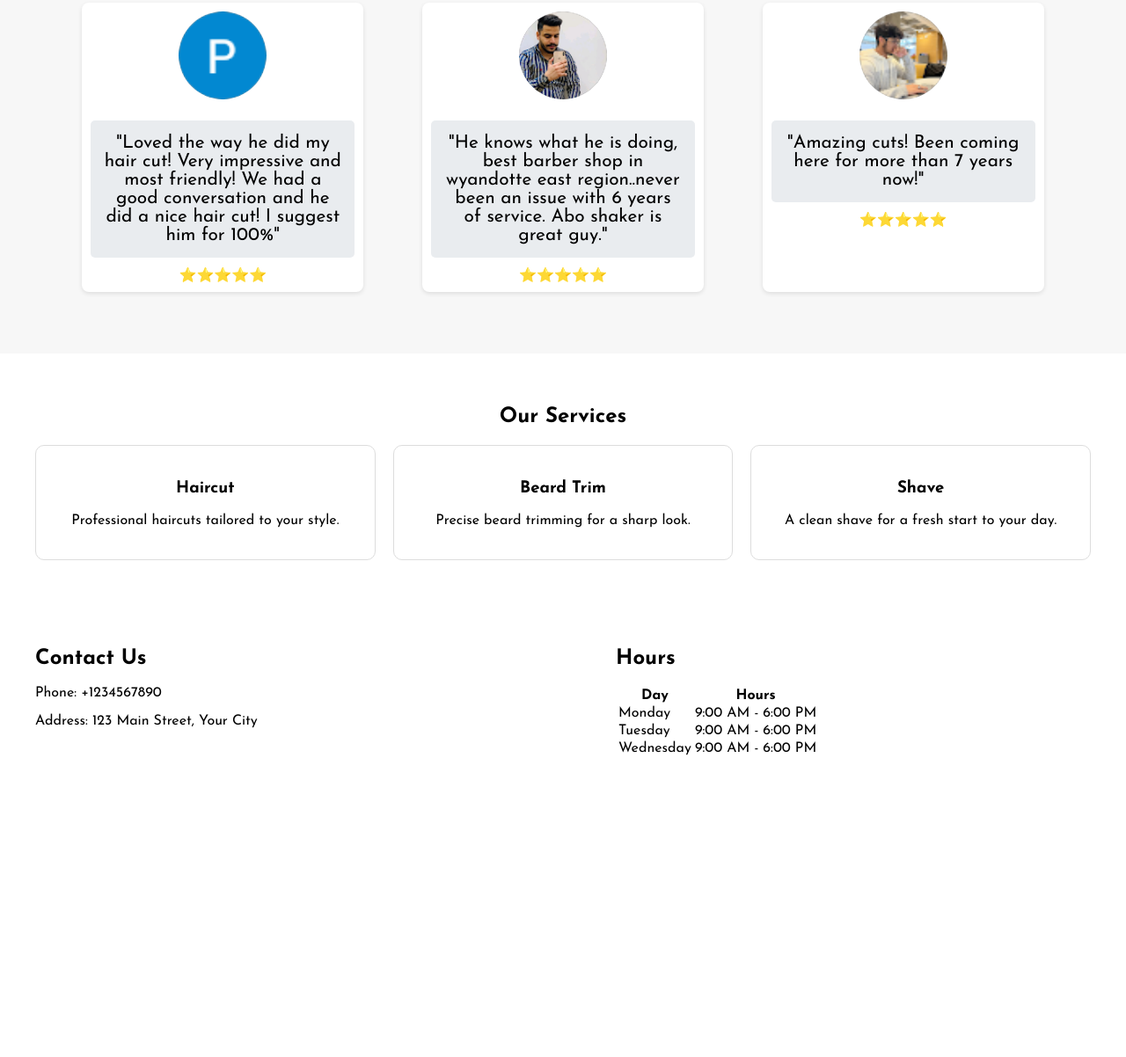
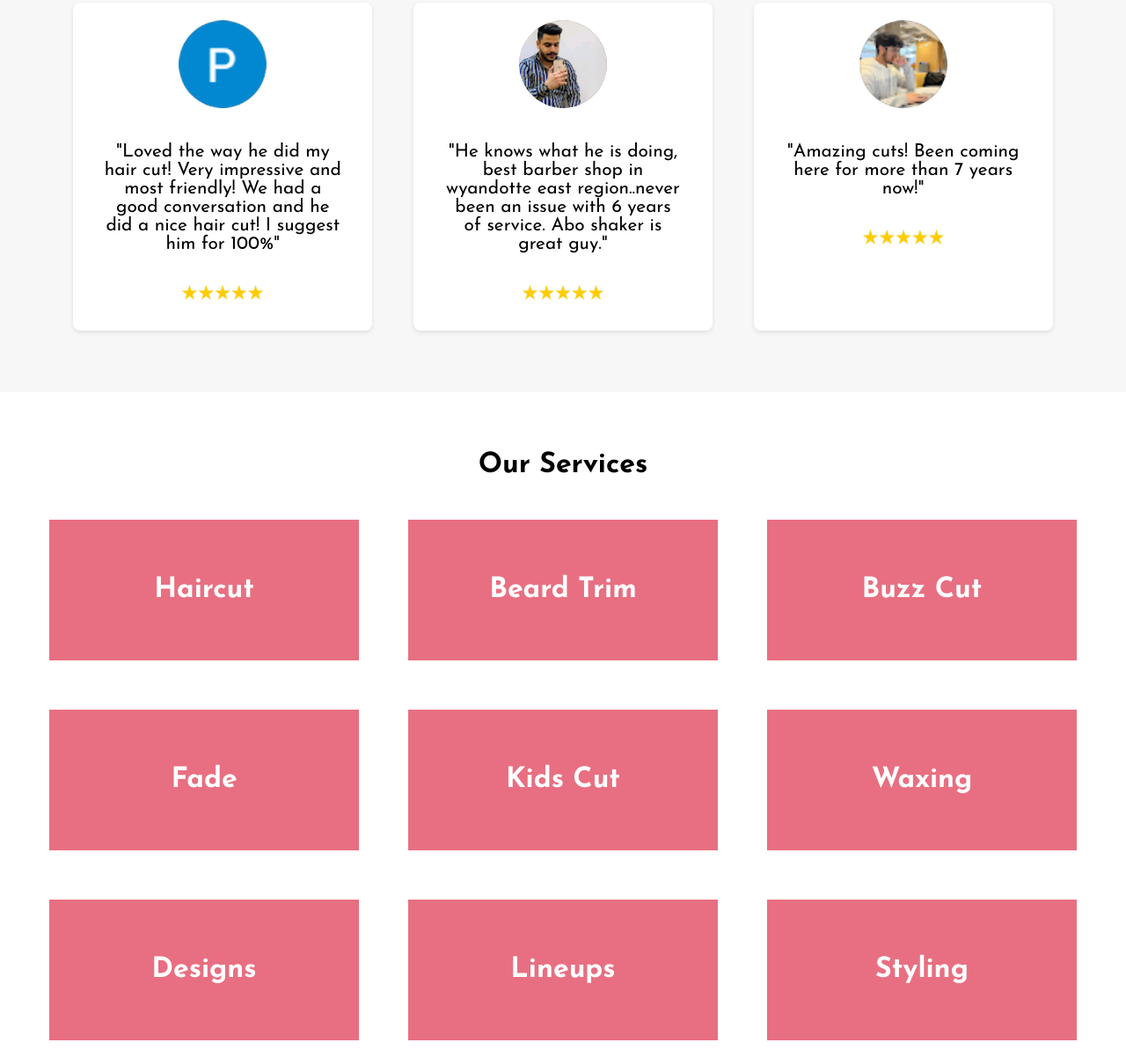
Before and after one commit to HehLul/AlssafirBarber, a plain HTML site: page index.html in a window 1280 px wide. Shown: the part 1507-2709 px from the top of the page at 88% size. Before the commit the page ends 2409 px from the top, so only its background shows below. Drawn offline with nearby package versions, Linux system fonts and the light colour scheme.

Commit message:
Complete Reviews and Services Sections.

```diff
--- a/index.html
+++ b/index.html
@@ -69,7 +69,7 @@
             friendly! We had a good conversation and he did a nice hair cut! I
             suggest him for 100%"
           </blockquote>
-          <div class="stars">⭐⭐⭐⭐⭐</div>
+          <img class="stars" src="assets/stars.jpg" alt="" />
         </div>
         <div class="review-item">
           <img
@@ -82,7 +82,7 @@
             region..never been an issue with 6 years of service. Abo shaker is
             great guy."
           </blockquote>
-          <div class="stars">⭐⭐⭐⭐⭐</div>
+          <img class="stars" src="assets/stars.jpg" alt="" />
         </div>
         <div class="review-item">
           <img
@@ -93,26 +93,40 @@
           <blockquote>
             "Amazing cuts! Been coming here for more than 7 years now!"
           </blockquote>
-          <div class="stars">⭐⭐⭐⭐⭐</div>
+          <img class="stars" src="assets/stars.jpg" alt="" />
         </div>
       </div>
     </section>
 
-    <!-- Services Section -->
     <section id="services" class="services">
       <h2>Our Services</h2>
       <div class="service-list">
         <div class="service-item">
           <h3>Haircut</h3>
-          <p>Professional haircuts tailored to your style.</p>
         </div>
         <div class="service-item">
           <h3>Beard Trim</h3>
-          <p>Precise beard trimming for a sharp look.</p>
         </div>
         <div class="service-item">
-          <h3>Shave</h3>
-          <p>A clean shave for a fresh start to your day.</p>
+          <h3>Buzz Cut</h3>
+        </div>
+        <div class="service-item">
+          <h3>Fade</h3>
+        </div>
+        <div class="service-item">
+          <h3>Kids Cut</h3>
+        </div>
+        <div class="service-item">
+          <h3>Waxing</h3>
+        </div>
+        <div class="service-item">
+          <h3>Designs</h3>
+        </div>
+        <div class="service-item">
+          <h3>Lineups</h3>
+        </div>
+        <div class="service-item">
+          <h3>Styling</h3>
         </div>
       </div>
     </section>
@@ -121,8 +135,9 @@
     <section id="contact" class="contact">
       <div class="contact-info">
         <h2>Contact Us</h2>
-        <p>Phone: +1234567890</p>
-        <p>Address: 123 Main Street, Your City</p>
+        <p>Phone: (226) 260 2939</p>
+        <p>712 Wyandotte St E</p>
+        <p>Windsor, ON N9A 3J4</p>
       </div>
       <div class="hours-table">
         <h2>Hours</h2>
--- a/styles.css
+++ b/styles.css
@@ -141,7 +141,7 @@ body {
 blockquote {
   font-size: 1.3rem;
   padding: 15px; /* Add padding to the blockquote */
-  background-color: #e9ecef; /* Light grey background for reviews */
+  /* background-color: #e9ecef; Light grey background for reviews */
   border-radius: 5px; /* Slightly rounded corners */
   margin: 10px 0; /* Add margin to separate it from the rest */
 }
@@ -155,11 +155,15 @@ blockquote {
 .review-item {
   width: 300px;
   text-align: center;
-  padding: 10px; /* Padding for each review item */
+  padding: 20px; /* Padding for each review item */
   margin: 10px; /* Margin around each review item */
   background-color: #fff; /* White background for review items */
   border-radius: 8px; /* Slightly rounded corners */
   box-shadow: 0 2px 5px rgba(0, 0, 0, 0.1); /* Add a subtle shadow */
+}
+
+.stars {
+  width: 100px;
 }
 
 .review-photo {
@@ -169,23 +173,46 @@ blockquote {
   margin-bottom: 10px;
 }
 
-/* Services Section */
+/* Our Services Section */
 .services {
-  padding: 40px;
+  padding: 40px; /* Reduced padding */
   text-align: center;
+  background-color: white; /* Light background color */
+}
+
+.services h2 {
+  font-size: 2rem; /* Reduced heading size */
+  margin-bottom: 30px; /* Reduced space below the heading */
 }
 
 .service-list {
-  display: flex;
-  justify-content: space-between;
-  gap: 20px;
+  display: grid; /* Changed to grid layout */
+  grid-template-columns: repeat(3, 1fr); /* 3 items per row */
+  gap: 1.5rem; /* Reduced space between items */
 }
 
 .service-item {
-  flex: 1;
-  padding: 20px;
-  border: 1px solid #ddd;
-  border-radius: 10px;
+  background: #dd2642a9; /* Background color for each service item */
+  padding: 2rem; /* Reduced padding inside each item */
+  border-radius: 1rem; /* Reduced border radius */
+  text-align: center;
+  border: 1rem solid white; /* Reduced border size */
+  transition: border-color 0.5s ease, transform 0.5s ease; /* Smooth transition */
+}
+
+.service-item:hover {
+  border-color: var(--main-color); /* Change border color on hover */
+  transform: scale(1.02); /* Slightly grow the item on hover */
+}
+
+.service-item h3 {
+  font-size: 2rem; /* Reduced title size */
+  color: white; /* Text color */
+}
+
+.service-item p {
+  font-size: 1.4rem; /* Reduced description size */
+  margin: 1rem 0 2rem; /* Reduced margin for spacing */
 }
 
 /* Contact Section */
```
Also changed, not shown: assets/stars.jpg (added).
